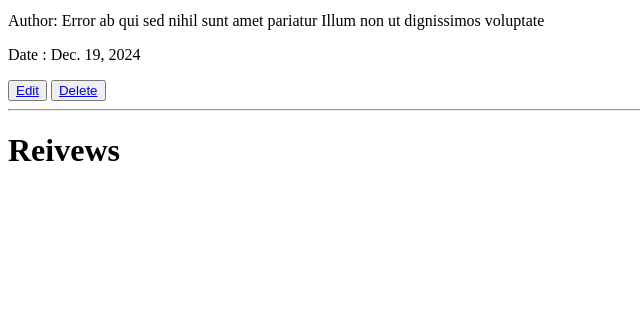
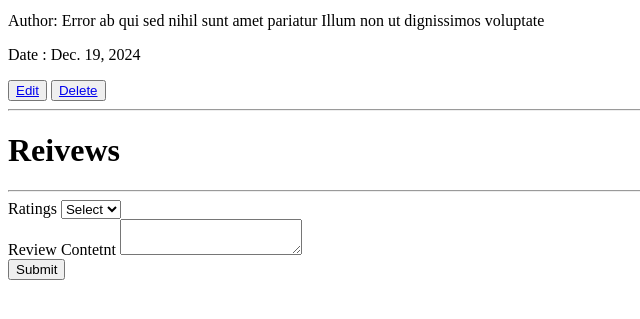
Before and after one commit to bmlpariyar/python-django_class, a Django app: page /book_details/3/ in a window 1280 px wide. Shown: the part 249-568 px from the top of the page, without its empty margins (0-640 px from the left). Run offline with Django 5.2, Linux system fonts and the light colour scheme; data comes from the database, SQL or seed files in the repository; both versions use the stored data as it was after the commit.

Commit message:
feat: added review add form

```diff
--- a/book_review_platform/book_review/templates/book_details.html
+++ b/book_review_platform/book_review/templates/book_details.html
@@ -24,5 +24,27 @@
             <p>{{review.content}}</p>
         {% endfor %}
     </div>
+    <hr>
+    <div>
+        <form action="{% url "add_review" book.id %}" method='post'>
+            {% csrf_token %}
+            <div>
+                <label for="ratings">Ratings</label>
+                <select name="ratings" id="ratings">
+                    <option value="">Select</option>
+                    {% for rating in ratings %}
+                        <option value="{{rating.0}}">{{rating.1}}</option>
+                    {% endfor %}
+                </select>
+            </div>
+            <div>
+                <label for="content">Review Contetnt</label>
+                <textarea name="content" id="content"></textarea>
+            </div>
+            <div>
+                <input type="submit" value="Submit">
+            </div>
+        </form>
+    </div>
 
 {% endblock content %}
--- a/book_review_platform/book_review/urls.py
+++ b/book_review_platform/book_review/urls.py
@@ -1,6 +1,6 @@
 from django.urls import path
 
-from .views import index, about, contact, book_details, new_boook, delete_book, edit_book
+from .views import index, about, contact, book_details, new_boook, delete_book, edit_book, add_review
 
 urlpatterns = [
     path('', index, name="home"),
@@ -9,6 +9,7 @@ urlpatterns = [
     path('book_details/<int:book_id>/', book_details, name="book_details" ),
     path('new_book/', new_boook, name="new_book"),
     path('delete_book/<int:book_id>/', delete_book, name="delete_book"),
-    path('edit_book/<int:book_id>/', edit_book, name="edit_book")
+    path('edit_book/<int:book_id>/', edit_book, name="edit_book"),
+    path('add_review/<int:book_id>', add_review, name="add_review"),
 
 ]
--- a/book_review_platform/book_review/views.py
+++ b/book_review_platform/book_review/views.py
@@ -1,6 +1,6 @@
 from django.shortcuts import render, redirect, get_object_or_404
 from .models import Book, Review
-from .forms import BookForm
+from .forms import BookForm, ReviewForm
 # Create your views here.
 
 def index(request):
@@ -20,7 +20,8 @@ def contact(request):
 def book_details(request, book_id):
     book = Book.objects.get(id=book_id)
     reviews = book.review_set.all()
-    context = {'book': book, 'reviews': reviews}
+    ratings = Review.REVIEW_CHOICES
+    context = {'book': book, 'reviews': reviews, 'ratings': ratings}
     return render(request, 'book_details.html', context)
 
 
@@ -54,3 +55,17 @@ def edit_book(request, book_id):
         form = BookForm(instance=book)
     context = {'form': form}
     return render(request, 'new_book.html', context)
+
+
+def add_review(request, book_id):
+    book = get_object_or_404(Book, id=book_id)
+    if request.method == "POST":
+        form = ReviewForm(request.POST)
+        if form.is_valid():
+            review = form.save(commit=False)
+            review.book = book
+            review.user = request.user
+            review.save()
+    else:
+        form = ReviewForm()
+    return redirect('book_details', book_id)
```
Also changed, not shown: book_review_platform/book_review/forms.py (+6 -1 lines), book_review_platform/db.sqlite3.
